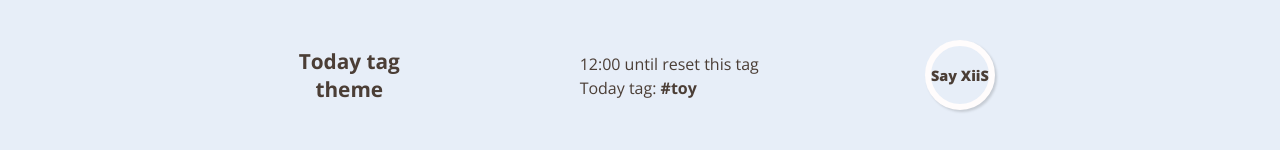
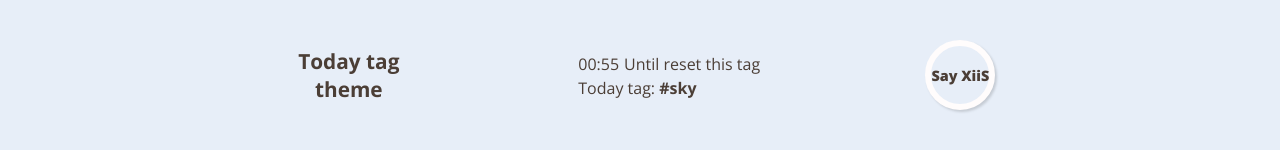
Before and after one commit to pfroda/sayxiis, a React (Vite) app in the folder client/sayxiis/: page /tagdayphoto in a window 1280 px wide. Shown: the top 160 px of the page. Built offline with nearby package versions, Linux system fonts and the light colour scheme; no server answers.

Commit message:
countdownTimer component for to reset the tag

```diff
--- a/client/sayxiis/package.json
+++ b/client/sayxiis/package.json
@@ -14,7 +14,9 @@
     "cloudinary": "^1.40.0",
     "cloudinary-react": "^1.8.1",
     "dotenv": "^16.3.1",
+    "moment": "^2.29.4",
     "react": "^18.2.0",
+    "react-countdown": "^2.3.5",
     "react-dom": "^18.2.0",
     "react-router-dom": "^6.16.0",
     "unsplash-js": "^7.0.18"
--- a/client/sayxiis/src/App.jsx
+++ b/client/sayxiis/src/App.jsx
@@ -24,7 +24,6 @@ function App() {
   useEffect(() => {
     getAllUserPhoto()
       .then((res) => {
-        console.log(res);
         setPhotos(res.photo);
       })
       .catch((error) => {
--- a/client/sayxiis/src/api/cloudinaryService.jsx
+++ b/client/sayxiis/src/api/cloudinaryService.jsx
@@ -1,12 +1,10 @@
 import axios from 'axios';
+const urlCloud = 'https://api.cloudinary.com/v1_1/drkdtdojo/image/upload';
 
 export const uploadPhotoToCloudinary = (file) => {
   const formData = new FormData();
   formData.append('file', file);
   formData.append('upload_preset', 'xqpgfjad');
 
-  return axios.post(
-    'https://api.cloudinary.com/v1_1/drkdtdojo/image/upload',
-    formData
-  );
+  return axios.post(urlCloud, formData);
 };
--- /dev/null
+++ b/client/sayxiis/src/components/countdownTimer.jsx
@@ -0,0 +1,43 @@
+// import moment from 'moment';
+import { useState, useEffect } from 'react';
+
+function CountdownTimer({ onZero }) {
+  const initialDuration = 60; // 1 minute
+  //   const initialDuration = 24 * 60 * 60; // 24 hours in seconds
+  const [timeRemaining, setTimeRemaining] = useState(initialDuration);
+
+  useEffect(() => {
+    let interval;
+
+    if (timeRemaining > 0) {
+      interval = setInterval(() => {
+        setTimeRemaining((prevTime) => prevTime - 1);
+      }, 1000);
+    } else {
+      onZero();
+      clearInterval(interval);
+      setTimeRemaining(initialDuration);
+    }
+
+    return () => clearInterval(interval);
+  }, [timeRemaining, onZero]);
+
+  //Only use if it for 1 day:
+  //   const hours = Math.floor(timeRemaining / 3600);
+  //   const minutes = Math.floor((timeRemaining % 3600) / 60);
+  //   const seconds = timeRemaining % 60;
+
+  //For to test 1minute
+  const minutes = Math.floor(timeRemaining / 60);
+  const seconds = timeRemaining % 60;
+
+  return (
+    <div>
+      {/* {hours < 10 ? `0${hours}` : hours}: */}
+      {minutes < 10 ? `0${minutes}` : minutes}:
+      {seconds < 10 ? `0${seconds}` : seconds}
+    </div>
+  );
+}
+
+export default CountdownTimer;
--- /dev/null
+++ b/client/sayxiis/src/components/styles/countdownTimer.css
@@ -0,0 +1,3 @@
+.show-counter {
+  display: flex;
+}
--- a/client/sayxiis/src/pages/TagDayPhoto.jsx
+++ b/client/sayxiis/src/pages/TagDayPhoto.jsx
@@ -8,13 +8,14 @@ import randomTag, { Tags } from '../util/randomTag';
 import Images from '../components/Images';
 import './styles/tagDayPhoto.css';
 import '../components/styles/imagesList.css';
+import CountdownTimer from '../components/CountdownTimer';
 
 export default function TagDayPhoto({ setPhotos, users }) {
   const [examplesPhotos, setExamplesPhotos] = useState([]);
   const [photosDay, setPhotosDay] = useState([]);
-
   const tag = Tags;
-  const tagDay = randomTag(tag);
+  const [timerReachedZero, setTimerReachedZero] = useState(false);
+  const [tagDay, setTagDay] = useState(randomTag(tag));
 
   const uploadPhoto = (files) => {
     uploadPhotoToCloudinary(files[0]).then((res) => {
@@ -40,18 +41,38 @@ export default function TagDayPhoto({ setPhotos, users }) {
     });
   }
 
+  // useEffect(() => {
+  //   async function fetchPhotos() {
+  //     try {
+  //       const data = await getPhotosByQuery(tagDay, 3);
+  //       setExamplesPhotos(data.results);
+  //     } catch (error) {
+  //       console.error('Error fetching photos:', error);
+  //     }
+  //   }
+
+  //   fetchPhotos();
+  // }, [tagDay]);
+
   useEffect(() => {
     async function fetchPhotos() {
       try {
         const data = await getPhotosByQuery(tagDay, 3);
         setExamplesPhotos(data.results);
+
+        if (timerReachedZero) {
+          // Generate a new tag when the timer reaches zero
+          const newTagDay = randomTag(tag);
+          setTagDay(newTagDay); // Update the tagDay state
+          setTimerReachedZero(false); // Reset the timerReachedZero state
+        }
       } catch (error) {
         console.error('Error fetching photos:', error);
       }
     }
 
     fetchPhotos();
-  }, [tagDay]);
+  }, [tagDay, timerReachedZero]);
 
   return (
     <div className="tagDayPhoto">
@@ -61,9 +82,13 @@ export default function TagDayPhoto({ setPhotos, users }) {
         <div className="headerBody">
           <h1 className="tagTitle">Today tag theme</h1>
           <div className="competionTexts">
-            <p className="text timeCounter">
-              <span className="timer">12:00</span> until reset this tag
-            </p>
+            <div className="text timeCounter">
+              <span className="timer">
+                <CountdownTimer onZero={() => setTimerReachedZero(true)} />
+                <p> Until reset this tag</p>
+              </span>{' '}
+            </div>
+
             <p className="text competionTag">
               Today tag: <span className="tag">#{tagDay}</span>
             </p>
--- a/client/sayxiis/src/pages/styles/tagDayPhoto.css
+++ b/client/sayxiis/src/pages/styles/tagDayPhoto.css
@@ -41,6 +41,12 @@
   font-size: 1.3rem;
   text-align: center;
   font-weight: 700;
+}
+
+.timer {
+  display: flex;
+  gap: 5px;
+  align-items: center;
 }
 
 .competionTexts {
```
Also changed, not shown: 1 other file (tests, documents, lock files or other folders).
